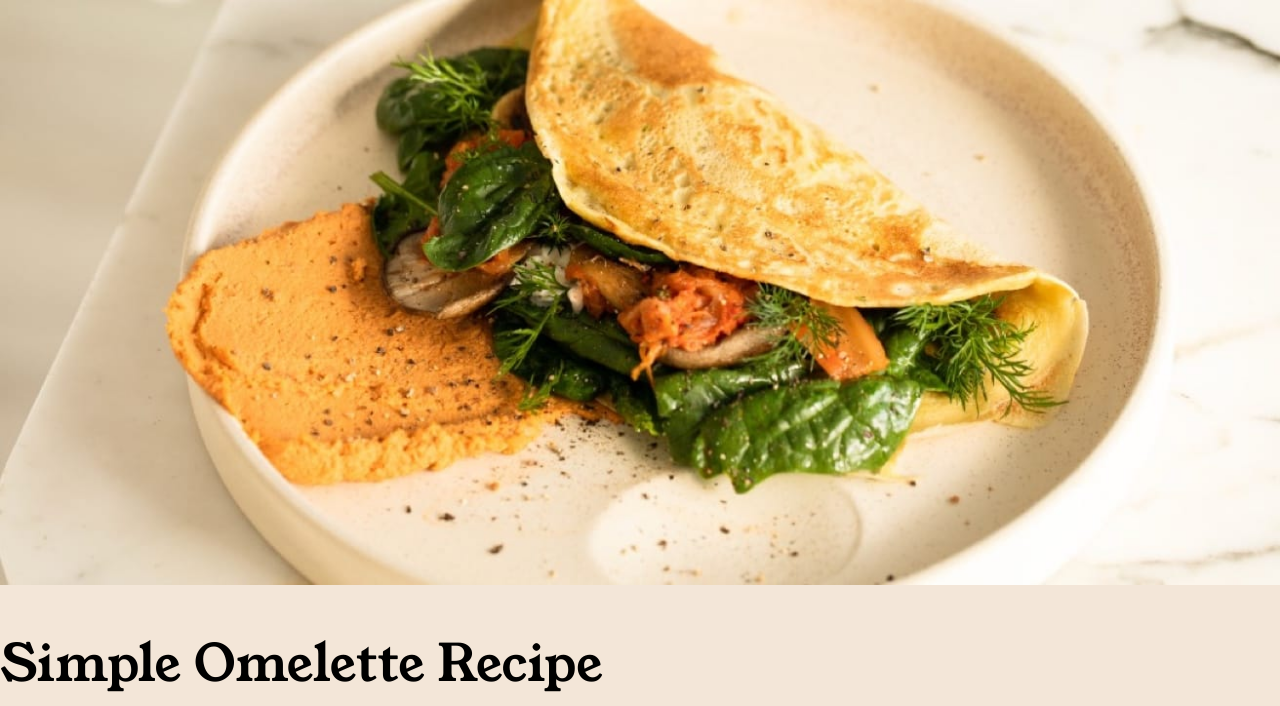
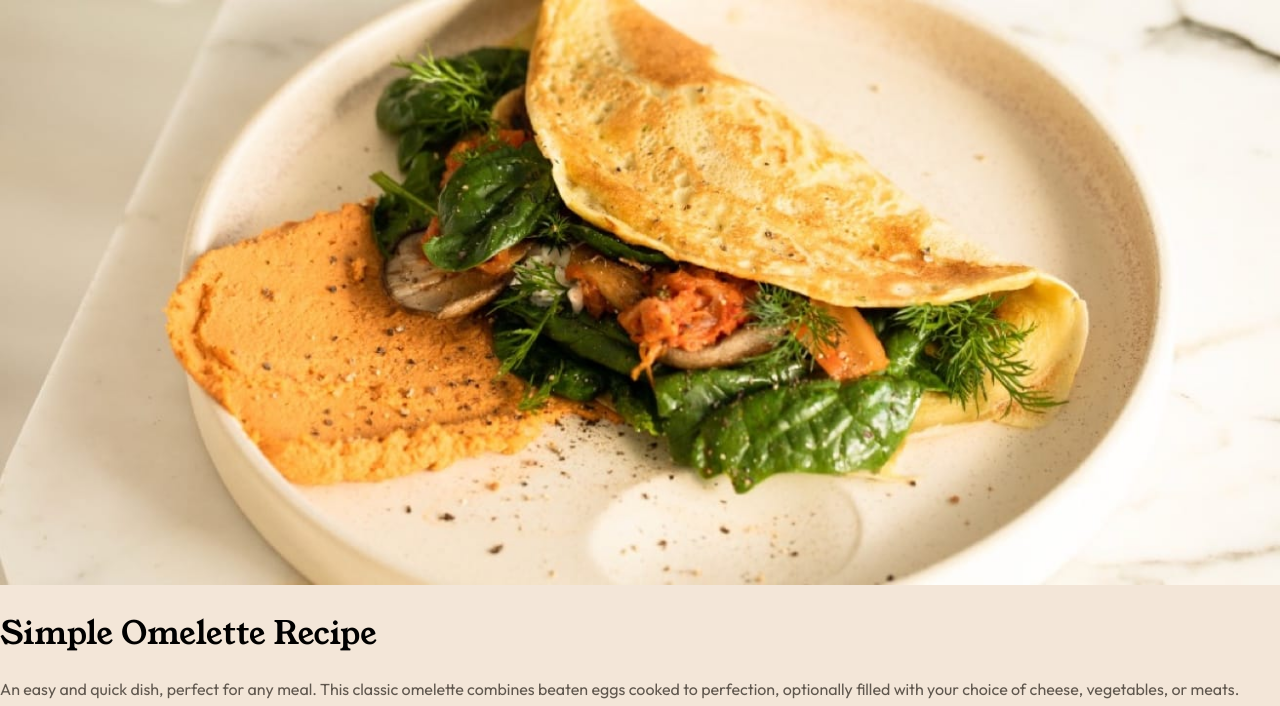
Before and after one commit to veronicadelvalle/Receta-omelette, a plain HTML site: page index.html in a window 1280 px wide. Shown: the top 706 px of the page. Drawn offline with Linux system fonts and the light colour scheme.

Commit message:
Update style.css

```diff
--- a/assets/css/style.css
+++ b/assets/css/style.css
@@ -27,7 +27,7 @@ body {
   background-color: var(--eggshell);
   font-family: var(--font-outfit);
   color: var(--wenge-brown);
-  font-size: 1.6rem;
+  font-size: 16px;
   font-weight: 400;
   line-height: 1.4;
 }
```
